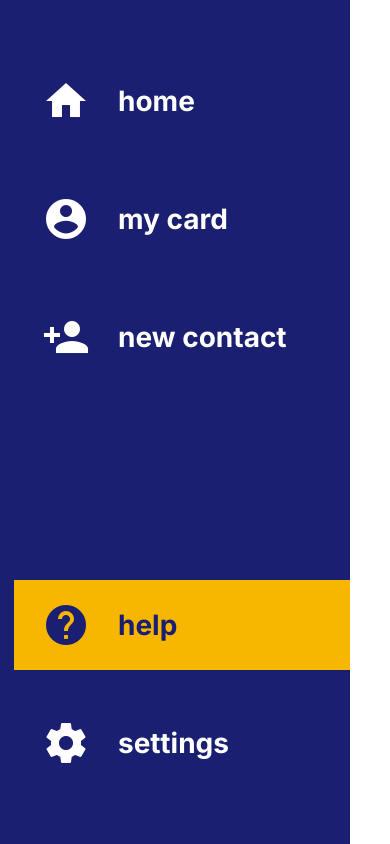
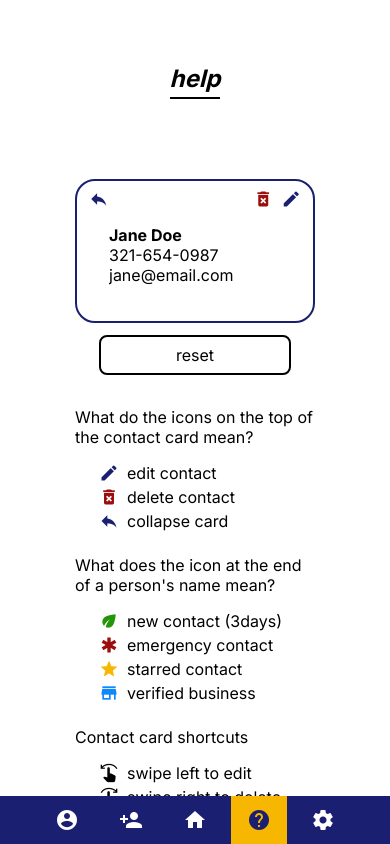
Before and after one commit to byjackli/HW-contacts_list, a React (Create React App) app: page /help in a window 390 px wide. Built offline with nearby package versions, Linux system fonts and the light colour scheme.

Commit message:
final commit
- responsive design (css)
- added aria
- accessibility testing NVDA
- test on iOS
- test on Android
- general bugfixes

```diff
--- a/src/App.css
+++ b/src/App.css
@@ -27,6 +27,7 @@
     --width-border: 2px;
     --width-underline: 5px;
     --width-form: 15rem;
+    --width-editor: 40rem;
     --width-side: 6rem;
 
     --round-container: 1.25rem;
@@ -160,12 +161,15 @@ button:focus-visible {
 
 
 /* ========  EDITOR  === */
-.editor {
+.editor,
+div.help {
+    max-width: var(--width-editor);
     margin: 0 var(--width-side);
 
     display: flex;
-    flex-direction: row;
-    gap: var(--gap-xxl);
+    flex-flow: row wrap-reverse;
+    justify-content: space-between;
+    gap: var(--gap-l);
 }
 
 
@@ -446,14 +450,6 @@ nav .icon span:last-of-type {
 
 
 /* ############ PAGE: HELP ############ */
-div.help {
-    padding-left: var(--width-side);
-
-    display: flex;
-    flex-direction: row;
-    gap: var(--gap-xxl);
-}
-
 .section-container {
     min-width: var(--width-form);
     width: var(--width-form);
--- a/src/App.js
+++ b/src/App.js
@@ -1,4 +1,5 @@
 import './App.css';
+import './Media.css';
 import { Suspense, lazy, useState } from "react"
 import { BrowserRouter as Router, Routes, Route } from "react-router-dom"
 
--- a/src/Media.css
+++ b/src/Media.css
@@ -0,0 +1,142 @@
+@media only screen and (max-width: 1980px) {
+    :root {
+        --normal: 18px;
+
+        --icon-m: 32px;
+        --icon-s: 24px;
+
+        --width-underline: 2px;
+        --width-border: 2px;
+
+    }
+
+    .guard {
+        max-width: 350px;
+        width: 500px;
+    }
+}
+
+@media only screen and (max-width: 1270px) {
+    :root {
+        --normal: 24px;
+
+        --icon-m: 40px;
+        --icon-s: 32px;
+
+        --width-nav: 5rem;
+    }
+
+    nav .icon span:last-of-type {
+        max-width: 0;
+        max-height: 0;
+        overflow: hidden;
+
+        text-transform: lowercase;
+        font-weight: bold;
+    }
+}
+
+@media only screen and (max-width: 768px) {
+    :root {
+        --width-nav: 100%;
+
+        --width-editor: fit-content;
+        --width-side: auto;
+
+        --round-container: 1.25rem;
+        --round-button: .5rem;
+    }
+
+    .root-container {
+        grid-template-columns: 1fr;
+        grid-template-rows: 1fr auto;
+    }
+
+    nav,
+    nav div {
+        flex-direction: row;
+    }
+
+    nav {
+        height: fit-content;
+        padding: 0;
+        grid-row: 2 / -1;
+
+        justify-content: center;
+        gap: var(--gap-m);
+    }
+
+    nav>div:last-of-type {
+        flex-direction: row;
+    }
+
+    nav>div {
+        width: fit-content;
+        flex-direction: row-reverse;
+
+    }
+
+
+    nav a {
+        width: fit-content;
+        margin: unset;
+    }
+
+    nav .icon {
+        /* margin: 0 var(--gap-m); */
+        gap: 0;
+    }
+
+    nav .icon span:last-of-type {
+        max-width: 0;
+        max-height: 0;
+        overflow: hidden;
+
+        text-transform: lowercase;
+        font-weight: bold;
+    }
+
+    h1 {
+        margin: 4rem auto;
+        text-align: center;
+        font-size: 1.5rem;
+        border-bottom-width: var(--width-border);
+    }
+
+
+
+    .editor,
+    div.help {
+        flex-direction: column-reverse;
+        align-items: center;
+        padding-bottom: 3rem;
+    }
+
+
+    .list-container {
+        flex-direction: column;
+        align-items: center;
+    }
+
+    .guard {
+        max-width: 90%;
+        width: 500px;
+    }
+}
+
+@media only screen and (max-width: 568px) {
+    :root {
+        --normal: 16px;
+
+        --icon-m: 24px;
+        --icon-s: 20px;
+
+        --gap-m: .5rem;
+        --gap-l: 1rem;
+        --gap-xl: 1.5rem;
+    }
+
+    .list-container {
+        padding: 2rem 1.5rem 4rem 1.5rem;
+    }
+}
--- a/src/components/Card.js
+++ b/src/components/Card.js
@@ -16,7 +16,6 @@ function Card(props) {
 
     function handleDelete() {
         del(props.id, props?.fixed)
-        console.info(closeModal)
         closeModal()
     }
     function handleSwipeRight() {
@@ -31,6 +30,7 @@ function Card(props) {
         else if (["Delete", "Backspace"].includes(e.key)) handleSwipeRight()
     }
     function handleDrag(e) {
+        console.info(e)
         const diff = e.clientX - dragOrigin
 
         if (100 < Math.abs(diff)) {
@@ -47,16 +47,16 @@ function Card(props) {
 
     const fullname = `${props.firstName}${props.lastName ? ` ${props.lastName}` : ""}`;
 
-    return <div className={`card ${expanded}`} id={props.id} onClick={e => handleUpdateExpanded(e, !expanded)} tabIndex="0" onKeyDown={e => handleKeyDown(e)}
-        draggable onDragStart={e => updateDragOrigin(e.clientX)} onDragEnd={e => handleDrag(e)}>
+    return <div aria-label={`contact card, click to ${expanded ? "collapse" : "expand"}.`} className={`card ${expanded}`} id={props.id} onClick={e => handleUpdateExpanded(e, !expanded)} tabIndex="0" onKeyDown={e => handleKeyDown(e)}
+        draggable onDragStart={e => updateDragOrigin(e.clientX)} onDragEnd={e => handleDrag(e)} onTouchStart={e => updateDragOrigin(e.targetTouches[0].clientX)} onTouchEnd={e => handleDrag(e.targetTouches[0])}>
         <div className={`actions ${expanded ? "" : "hidden"}`} aria-hidden={!expanded}>
             <div className="lhs">
-                <button onClick={e => handleUpdateExpanded(e, false)}><Icon art="reply" title="collapse" /></button>
+                <button aria-label="collapse contact card" onClick={e => handleUpdateExpanded(e, false)}><Icon art="reply" title="collapse" /></button>
             </div>
             <div className="rhs">
-                <Modal openModal={openModal} open={<button className="preventDefault"><Icon art="delete_forever" title="delete forever" /></button>
+                <Modal openModal={openModal} open={<button className="preventDefault" aria-label={`delete ${fullname} from contacts`}><Icon art="delete_forever" title="delete forever" /></button>
                 } >
-                    <div className="guard">
+                    <div className="guard" role="alert">
                         <div>are you sure you want to delete <strong>{fullname}</strong>?</div>
                         <div className="button-container">
                             <button onClick={closeModal}>nevermind</button>
@@ -64,7 +64,7 @@ function Card(props) {
                         </div>
                     </div>
                 </Modal>
-                <Link to={`/edit/${props.id}`}>
+                <Link aria-label={`edit ${fullname}'s contact card`} to={`/edit/${props.id}`}>
                     <Icon art="edit" title="edit contact" />
                 </Link>
             </div>
@@ -74,9 +74,9 @@ function Card(props) {
                 <p>{fullname}</p>
                 {props.icon ? <Icon {...props.icon} /> : null}
             </div>
-            <p>{props.phoneNumber}</p>
+            <p aria-label="phone number">{props.phoneNumber}</p>
 
-            {expanded || props.editing ? <p>{props.emailAddress}</p> : null}
+            {expanded || props.editing ? <p aria-label="email address">{props.emailAddress}</p> : null}
         </div>
     </div>
 }
--- a/src/components/Editor.js
+++ b/src/components/Editor.js
@@ -23,8 +23,8 @@ function Editor(props) {
         <form onSubmit={e => e.preventDefault()}>
             <input name="firstName" type="text" placeholder="First Name" value={formData.firstName} onChange={handleUpdateField} />
             <input name="lastName" type="text" placeholder="Last Name" value={formData.lastName} onChange={handleUpdateField} />
-            <input name="phoneNumber" type="text" placeholder="Phone Number" value={formData.phoneNumber} onChange={handleUpdateField} />
-            <input name="emailAddress" type="text" placeholder="Email Address" value={formData.emailAddress} onChange={handleUpdateField} />
+            <input name="phoneNumber" type="tel" placeholder="Phone Number" value={formData.phoneNumber} onChange={handleUpdateField} />
+            <input name="emailAddress" type="email" placeholder="Email Address" value={formData.emailAddress} onChange={handleUpdateField} />
         </form >
         <div className="preview">
             <Card id={props.id} fixed={props.fixed} expanded {...formData} />
--- a/src/components/Modal.js
+++ b/src/components/Modal.js
@@ -9,7 +9,7 @@ import ModalContext from "../context/ModalContext"
 export function ModalManager() {
     const [{ stack }, setContext] = useContext(ModalContext),
         modals = []
-    let trapped = false, resume = document.activeElement;
+    let trapped = false, resume = document.activeElement, safe = resume?.closest(".card")?.previousElementSibling;
 
     // close modal
     function close() {
@@ -18,7 +18,8 @@ export function ModalManager() {
         setContext({ closeModal: close, stack: newStack })
 
         trapped = false
-        resume.focus()
+        if (resume) resume.focus()
+        else safe.focus()
     }
 
     // traps focus within most recent active modal
@@ -42,6 +43,7 @@ export function ModalManager() {
 
         if (!trapped) {
             resume = document.activeElement
+            safe = resume?.closest(".card")?.previousElementSibling
             focusable[0].focus()
             trapped = true
         }
@@ -63,7 +65,7 @@ export function ModalManager() {
 
     const modalCount = stack.length
     for (let i = modalCount - 1; -1 < i; i--)
-        modals.push(<div className="modal-container" style={{ zIndex: i }} key={`modal-level-${i}`}>
+        modals.push(<div className="modal-container" role="dialog" style={{ zIndex: i }} key={`modal-level-${i}`}>
             {stack[i]}
             <div className="modal-backdrop" onClick={close} aria-label="close" />
         </div>)
@@ -86,7 +88,7 @@ function Modal(props) {
 
     // activate modal
     function open() {
-        const newStack = [...stack, <>{props.children}</>]
+        const newStack = [...stack, props.children]
         setContext({ closeModal: closeModal, stack: newStack })
     }
 
--- a/src/components/Nav.js
+++ b/src/components/Nav.js
@@ -8,7 +8,7 @@ function Nav() {
             <NavLink to="/"><Icon art="home" title="Home" /></NavLink>
             <div>
                 <NavLink to="/my-card"><Icon art="account_circle" title="My Card" /></NavLink>
-                <NavLink to="/new"><Icon art="person_add" title="New Contact" /></NavLink>
+                <NavLink aria-label="create a new contact" to="/new"><Icon art="person_add" title="New Contact" /></NavLink>
             </div>
         </div>
         <div>
--- a/src/static/data.ts
+++ b/src/static/data.ts
@@ -10,13 +10,13 @@ let db: Record<string, Contact> = {
     "001": {
         firstName: "Jack",
         lastName: "Li",
-        phoneNumber: "3474764944",
+        phoneNumber: "347-476-4944",
         emailAddress: "Jack7598@gmail.com"
     },
     "002": {
         firstName: "Max",
         lastName: "Mayfield",
-        phoneNumber: "2120042002",
+        phoneNumber: "212-004-2002",
         emailAddress: "maxMayfield@strangerThings.com",
         icon: { art: "star", title: "favorite contact" }
     },
@@ -30,20 +30,20 @@ let db: Record<string, Contact> = {
     "004": {
         firstName: "VISA",
         lastName: "",
-        phoneNumber: "18008472911",
+        phoneNumber: "1-800-847-2911",
         emailAddress: "contact@visa.com",
         icon: { art: "store", title: "verified business" }
     },
     "005": {
         firstName: "Placeholder",
         lastName: "Value",
-        phoneNumber: "0000000000",
+        phoneNumber: "000-000-0000",
         emailAddress: "placeholder@value.com"
     },
     "006": {
         firstName: "Nancy",
         lastName: "Wheeler",
-        phoneNumber: "2120011995",
+        phoneNumber: "212-001-1995",
         emailAddress: "nancyw@strangerThings.com",
         icon: { art: "emergency", title: "emergency contact" }
     },
```
Also changed, not shown: src/components/Confirm.js (deleted, +0 -11 lines).
